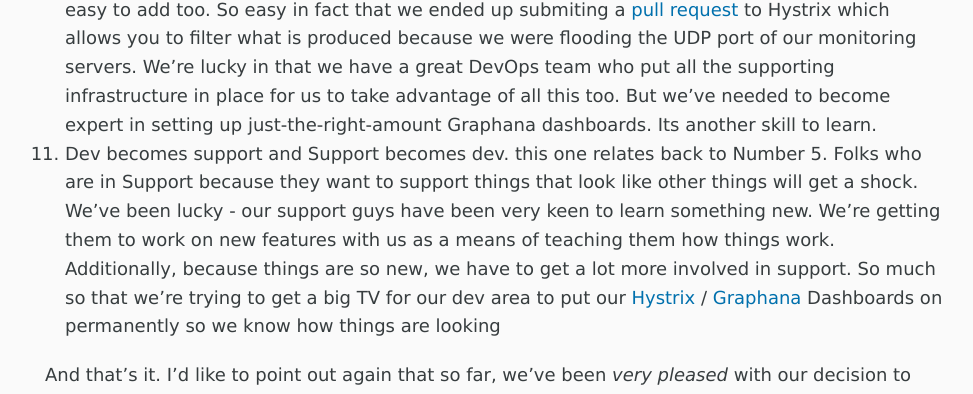
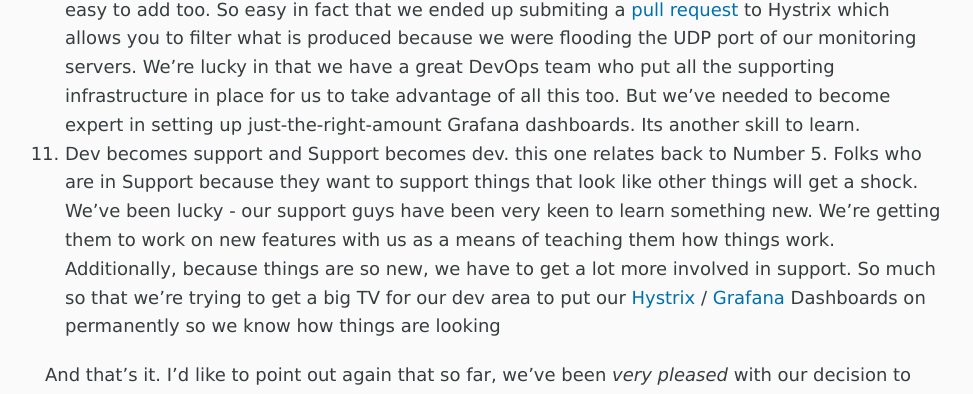
Before and after one commit to Capgemini/capgemini.github.io, a Jekyll site: the page built from _posts/2014-10-17-microservices-reality-check.md, in a window 1280 px wide and 900 px high, scrolled down 4149 px. Shown: the part 261-655 px from the top of the window, without its empty margins (145-1118 px from the left). Built offline with Jekyll 4.4.1, drawn with Linux system fonts in a browser that asks for light colours; comment, search, counter and statistics services are not loaded.

Commit message:
Update from https://github.com/Capgemini/blog-private/commit/600d841a3c079ee157d96dd2dc2d76aeb3109afc

```diff
--- a/_posts/2014-10-17-microservices-reality-check.md
+++ b/_posts/2014-10-17-microservices-reality-check.md
@@ -41,8 +41,8 @@ And yet its not all #winning.  Perhaps it's the lack of balanced opinion in the
 7. You end up a lot closer to the metal, and the network. We're working with [HTTPClient](http://hc.apache.org/httpcomponents-client-ga/) directly, and are looking at [Protobuf](https://code.google.com/p/protobuf/) / [Thrift](https://thrift.apache.org/) / [Avro](http://avro.apache.org/) for inter-machine comms (Camel lets us do inter-process, intra-machine comms quite nicely).  Latency also hits you front and centre. Again, having to deal with this head on is no bad thing, but it's not the usual state of being for a traditional Java developer.
 8. Inter-team comms - because you easily gain the benefits of small teams (2-3 dev) working on individual "services" hidden behind a clean API you end up hitting the many patterns finely articulated by Eric Evans in Chapter 14 and beyond of his [Domain Driven Design: Tackling the Complexity in the Heart of Software](http://www.amazon.co.uk/Domain-driven-Design-Tackling-Complexity-Software/dp/0321125215) (perhaps the best part of that fine volume).  If you know to expect them then this isn't too bad, but it will happen. This has meant that we've been looking at [Swagger](https://helloreverb.com/developers/swagger) as a nice way of documenting all our APIs, internal and external, to reduce the interruptions when team A needs to consume component from team B
 9. You end up with variation. Yes, we've componentized, have created some common components, and had various pull-reqest submissions back to the community accepted, but you still end up with various ways of doing the same thing.  Now this isn't always a bad thing, but it means that you need to rely much more on keeping a [clean code(base)](http://www.amazon.co.uk/Clean-Code-Handbook-Software-Craftsmanship/dp/0132350882).  We review every pull request, with approval being required from >= 2 developers. Typically we aim for these approvers to be from outside the team.  We've also instituted an internal RFC mechanism (stolen from [Carl Quinn](https://twitter.com/cquinn) who I believe has used it at both Netflix and Riot Games to manage changes required by the dev teams he leads)
-10. You end up flooded by data.  Everyone says that you need a lot of monitoring. They're right. Its easy to add too. So easy in fact that we ended up submiting a [pull request](https://github.com/Netflix/Hystrix/pull/281) to Hystrix which allows you to filter what is produced because we were flooding the UDP port of our monitoring servers.  We're lucky in that we have a great DevOps team who put all the supporting infrastructure in place for us to take advantage of all this too.  But we've needed to become expert in setting up just-the-right-amount Graphana dashboards.  Its another skill to learn.
-11. Dev becomes support and Support becomes dev. this one relates back to Number 5. Folks who are in Support because they want to support things that look like other things will get a shock.  We've been lucky - our support guys have been very keen to learn something new. We're getting them to work on new features with us as a means of teaching them how things work.  Additionally, because things are so new, we have to get a lot more involved in support. So much so that we're trying to get a big TV for our dev area to put our [Hystrix](https://github.com/Netflix/Hystrix/wiki/Dashboard) / [Graphana](http://grafana.org/) Dashboards on permanently so we know how things are looking
+10. You end up flooded by data.  Everyone says that you need a lot of monitoring. They're right. Its easy to add too. So easy in fact that we ended up submiting a [pull request](https://github.com/Netflix/Hystrix/pull/281) to Hystrix which allows you to filter what is produced because we were flooding the UDP port of our monitoring servers.  We're lucky in that we have a great DevOps team who put all the supporting infrastructure in place for us to take advantage of all this too.  But we've needed to become expert in setting up just-the-right-amount Grafana dashboards.  Its another skill to learn.
+11. Dev becomes support and Support becomes dev. this one relates back to Number 5. Folks who are in Support because they want to support things that look like other things will get a shock.  We've been lucky - our support guys have been very keen to learn something new. We're getting them to work on new features with us as a means of teaching them how things work.  Additionally, because things are so new, we have to get a lot more involved in support. So much so that we're trying to get a big TV for our dev area to put our [Hystrix](https://github.com/Netflix/Hystrix/wiki/Dashboard) / [Grafana](http://grafana.org/) Dashboards on permanently so we know how things are looking
 
 And that's it.  I'd like to point out again that so far, we've been _very pleased_ with our decision to adopt this architectural approach. But we're still keeping our eyes open. Remember, there's [No Silver Bullet](https://en.wikipedia.org/wiki/No_Silver_Bullet).
 
```
Also changed, not shown: _posts/2015-04-16-microservices-gotchas.md (+1 -1 lines).
